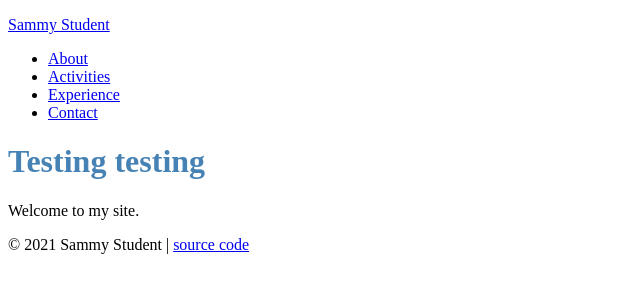
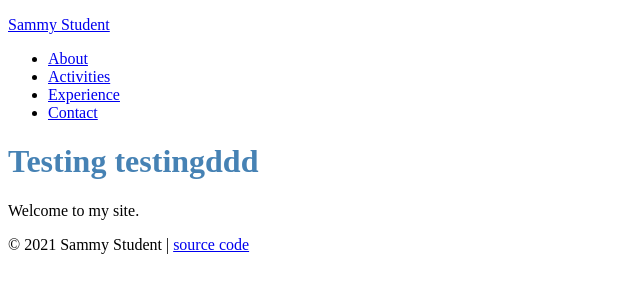
Before and after one commit to rockbravo/testing-repo, a plain HTML site: page index.html in a window 1280 px wide. Shown: the whole page, without its empty margins (0-640 px from the left). Drawn offline with Linux system fonts and the light colour scheme.

Commit message:
Update index.html

```diff
--- a/index.html
+++ b/index.html
@@ -19,7 +19,7 @@
     </header>
 
     <div class="page">
-      <h1>Testing testing</h1>
+      <h1>Testing testingddd</h1>
       <p>Welcome to my site.</p>
     </div>
 
```
